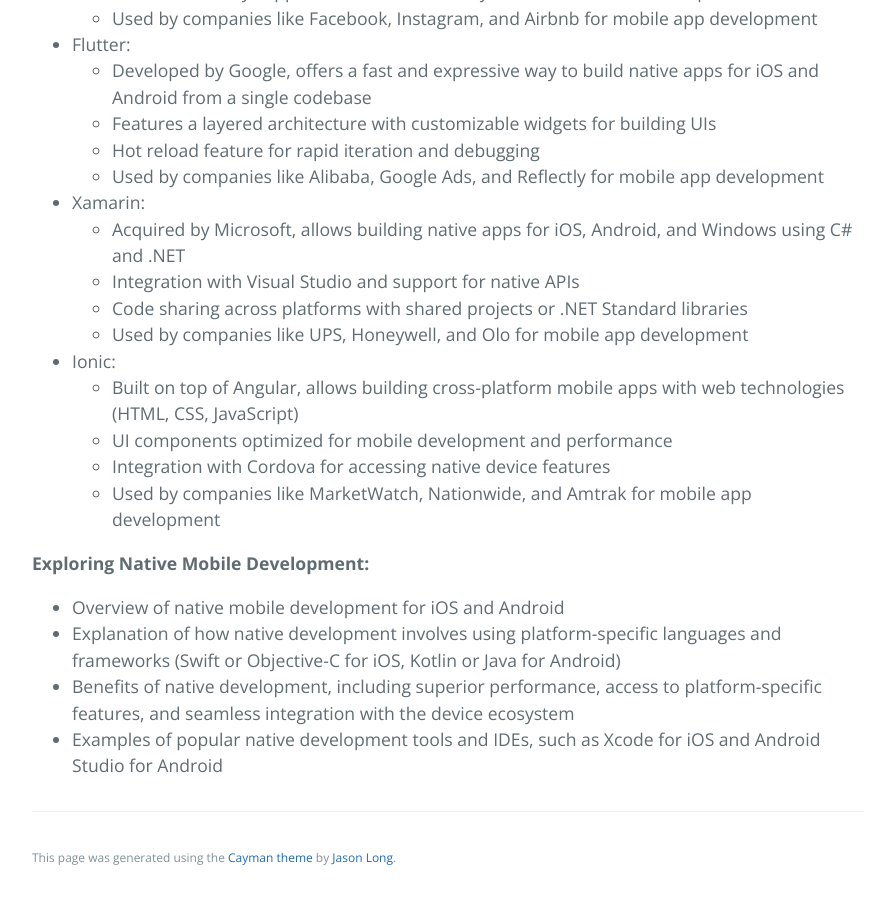
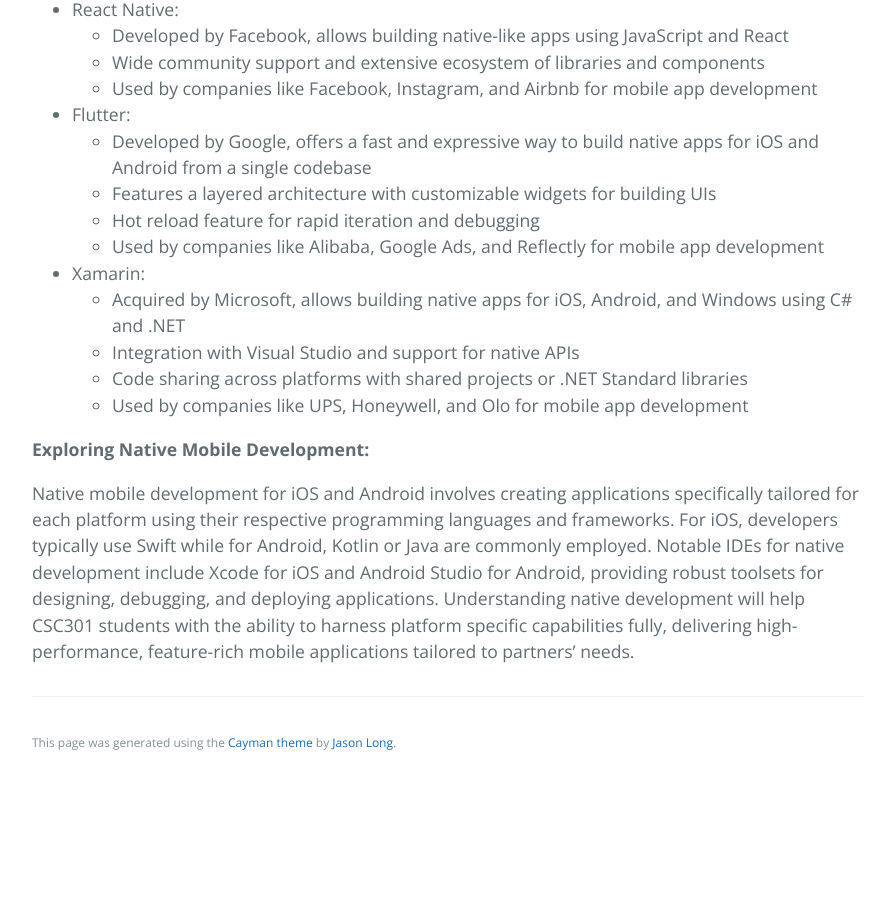
Before and after one commit to learning-software-engineering/learning-software-engineering.github.io, a Jekyll site: the page built from Topics/Tech_Stacks/Mobile_Development/content.md, in a window 1280 px wide and 900 px high, scrolled down 1028 px. Shown: the whole window, without its empty margins (192-1087 px from the left). Built offline with Jekyll 4.4.1, drawn with Linux system fonts in a browser that asks for light colours; our own code applies the rules of GitHub Pages for plain Markdown files; after the commit the page ends 1813 px from its top, so only the background shows below that; some of the changed text lies outside the part shown.

Commit message:
Updated Content
- Added Native development subsection
- Finished Cross-platforms section

```diff
--- a/Topics/Tech_Stacks/Mobile_Development/content.md
+++ b/Topics/Tech_Stacks/Mobile_Development/content.md
@@ -1,8 +1,9 @@
+**Introduction to Cross Platform vs Native Mobile Development**
+
+
 **Introduction to Cross-Platform Development Frameworks:**
-- Definition and concept of cross-platform development
-- Explanation of how cross-platform frameworks enable developers to build apps that run on multiple platforms (e.g., iOS, Android) using a single codebase
-- Overview of the architecture and functioning of cross-platform development frameworks
-- Examples of popular cross-platform frameworks, such as React Native, Flutter, Xamarin, and Ionic
+
+Cross-platform development for mobile involves creating applications that can run seamlessly across multiple operating systems, such as iOS and Android, utilizing a single codebase. Through cross-platform frameworks, developers gain the ability to streamline the development process by writing code once and deploying it across various platforms. CSC301 students, can benefit greatly from understanding cross-platform development as it is easier to implement for multiple famous platforms such as iOS and Android. Students with already exisiting knoweldge in web can easily start-off with React Native providing them with a clear tranisition.
 
 **Advantages and Challenges of Cross-Platform Development:**
 - Advantages:
@@ -31,14 +32,7 @@
   - Integration with Visual Studio and support for native APIs
   - Code sharing across platforms with shared projects or .NET Standard libraries
   - Used by companies like UPS, Honeywell, and Olo for mobile app development
-- Ionic:
-  - Built on top of Angular, allows building cross-platform mobile apps with web technologies (HTML, CSS, JavaScript)
-  - UI components optimized for mobile development and performance
-  - Integration with Cordova for accessing native device features
-  - Used by companies like MarketWatch, Nationwide, and Amtrak for mobile app development
 
 **Exploring Native Mobile Development:**
-- Overview of native mobile development for iOS and Android
-- Explanation of how native development involves using platform-specific languages and frameworks (Swift or Objective-C for iOS, Kotlin or Java for Android)
-- Benefits of native development, including superior performance, access to platform-specific features, and seamless integration with the device ecosystem
-- Examples of popular native development tools and IDEs, such as Xcode for iOS and Android Studio for Android
+
+Native mobile development for iOS and Android involves creating applications specifically tailored for each platform using their respective programming languages and frameworks. For iOS, developers typically use Swift while for Android, Kotlin or Java are commonly employed. Notable IDEs for native development include Xcode for iOS and Android Studio for Android, providing robust toolsets for designing, debugging, and deploying applications. Understanding native development will help CSC301 students with the ability to harness platform specific capabilities fully, delivering high-performance, feature-rich mobile applications tailored to partners' needs.
```
